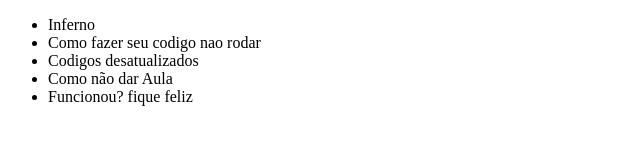
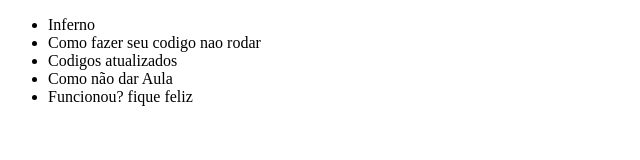
Before and after one commit to Kaique-FS/Curso-Alura-Git, a plain HTML site: page index.html in a window 1280 px wide. Shown: the full height of the page, 0-640 px from the left. Drawn offline with Linux system fonts and the light colour scheme.

```diff
--- a/index.html
+++ b/index.html
@@ -8,7 +8,7 @@
     <ul>
         <li>Inferno</li>
         <li>Como fazer seu codigo nao rodar</li>
-        <li>Codigos desatualizados</li>
+        <li>Codigos atualizados</li>
         <li>Como não dar Aula</li>
         <li>Funcionou? fique feliz</li>
     </ul>
```
